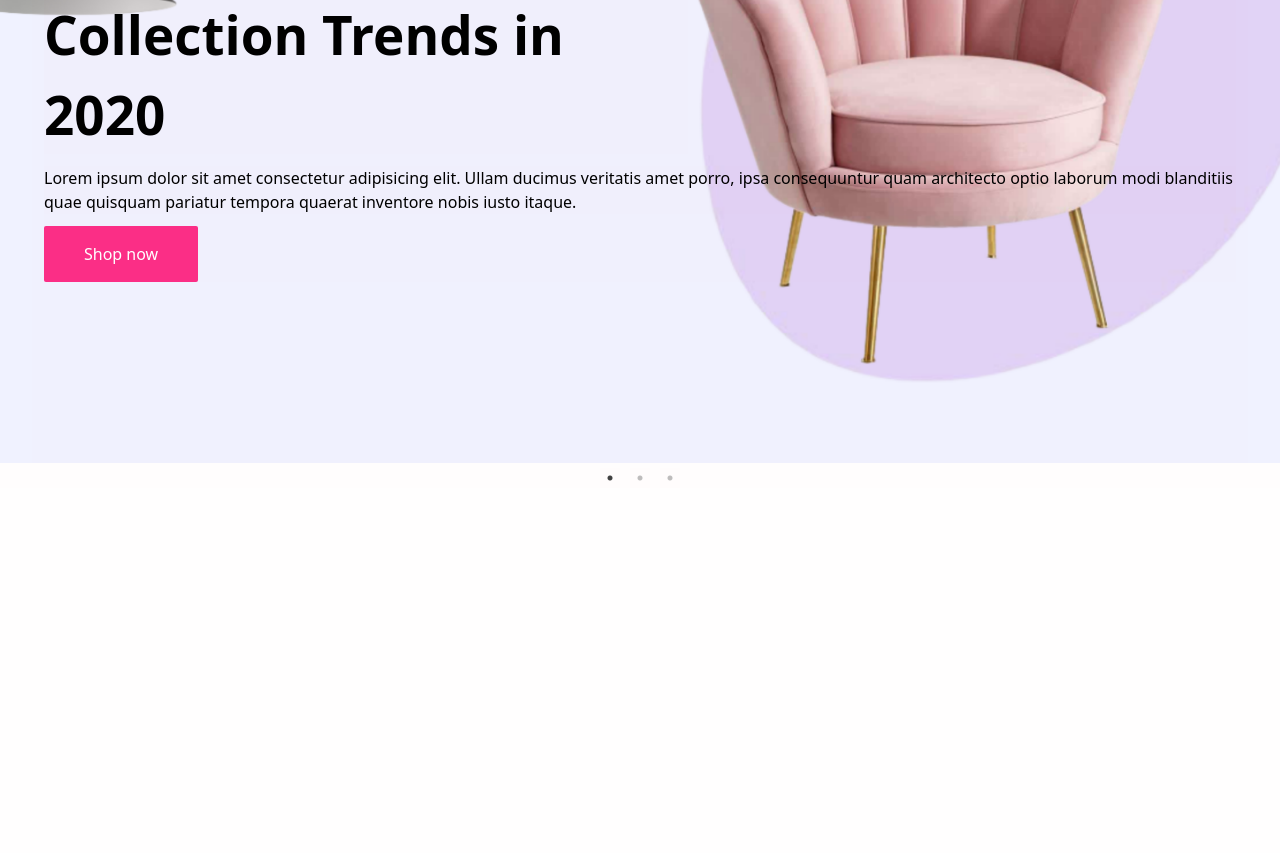
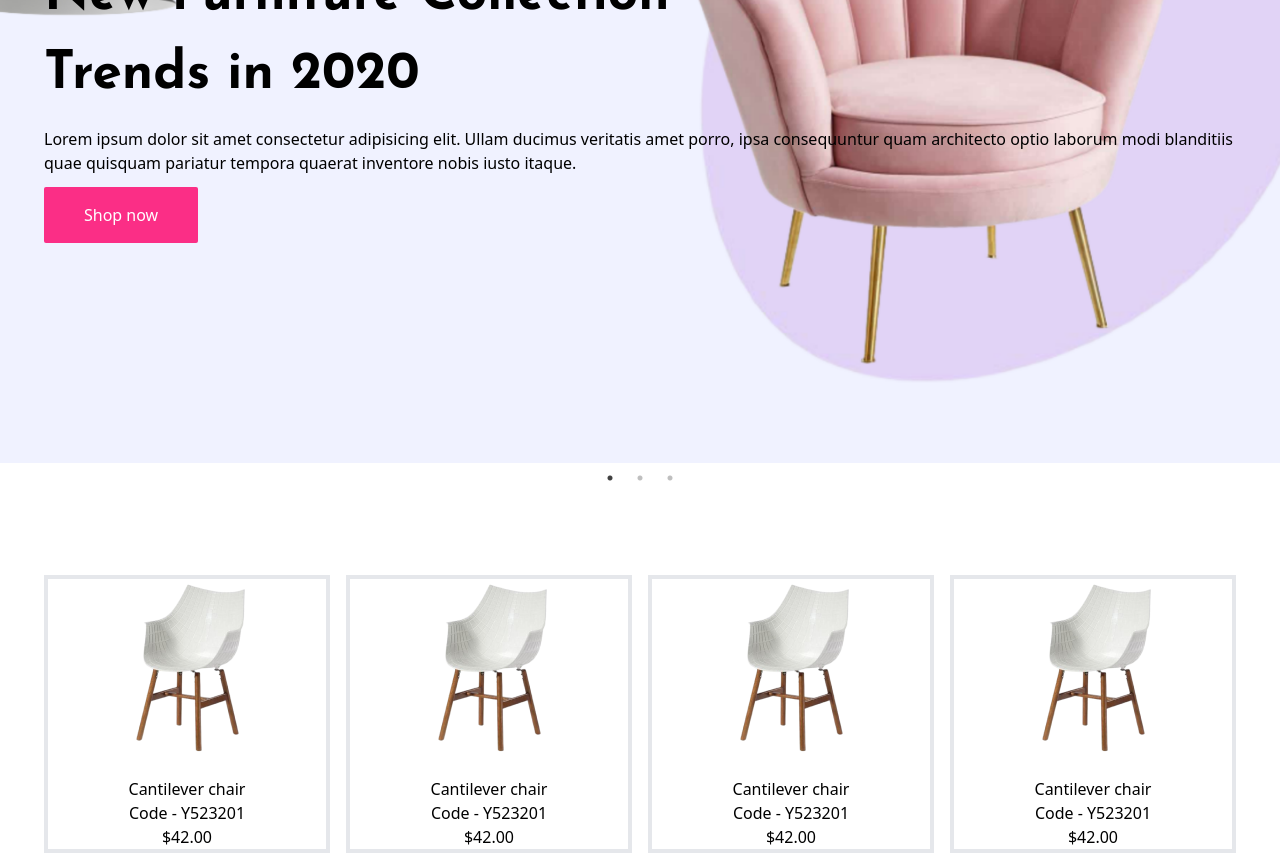
Before and after one commit to sagartmg2/sh-bh-ash-react, a React app in the folder ecommerce-client/: page / in a window 1280 px wide. Shown: the part 400-1253 px from the top of the page. Before the commit the page ends 888 px from the top, so only its background shows below. Built offline with nearby package versions, Linux system fonts and the light colour scheme; grey boxes are pictures that could not be loaded; the HTML template or start-up script is replaced by a standard one.

Commit message:
font and products

```diff
--- a/ecommerce-client/src/components/home/Banner.jsx
+++ b/ecommerce-client/src/components/home/Banner.jsx
@@ -81,7 +81,7 @@ export default function Banner() {
                 <div className="container flex h-full items-center">
                   <div className="">
                     <p className="font-bold text-secondary mb-3">{el.subTitle}</p>
-                    <h2 className="mb-3 text-[53px] font-bold max-w-[644px] tracking-[1.06px]]" >{el.title}</h2>
+                    <h2 className="font-joshephens mb-3 text-[53px] font-bold max-w-[644px] tracking-[1.06px]]" >{el.title}</h2>
                     <p className="mb-3">{el.description}</p>
                     <button type="button" className="btn">
                       Shop now
--- a/ecommerce-client/src/index.css
+++ b/ecommerce-client/src/index.css
@@ -1,6 +1,11 @@
+@import url('https://fonts.googleapis.com/css2?family=Josefin+Sans:wght@100;200;300;400;500;600;700&display=swap');
+
+
 @tailwind base;
 @tailwind components;
 @tailwind utilities;
+
+
 
 @layer components{
     .container{
@@ -29,5 +34,5 @@
     min-with:640px then .container max-width = 600px */
 
 *{
-    background-color: rgba(255,0,0,0.005);
+    /* background-color: rgba(255,0,0,0.005); */
 }
--- a/ecommerce-client/src/pages/Home.jsx
+++ b/ecommerce-client/src/pages/Home.jsx
@@ -4,6 +4,31 @@ export default function Home() {
   return (
     <>
       <Banner />
+      {/*
+        mobile 360 - 576/640 91px
+        landsapce - 576px 768px  109px
+        tabl - 768 mt-131
+        1024 mt-157px
+        1280 mt-189px
+        1536  mt- 226px
+      */}
+      <div className="flex">
+
+      <ul className="container mt-24 sm:mt-28 2xl:mt-[226px] grid gap-4 md:grid-cols-2 lg:grid-cols-3 xl:grid-cols-4 ">
+        {[1, 2, 3, 4].map((el) => {
+          return <li className="border border-4  group relative">
+            <span className="scale-0 group-hover:scale-100 absolute top-0 transition-all">icon</span>
+            <img src="/chair.png" className="mx-auto mb-[20px]" alt="" />
+            <div className="text-center group-hover:bg-primary group-hover:text-white">
+              <p>Cantilever chair</p>
+              <p>Code - Y523201</p>
+              <p>$42.00</p>
+            </div>
+          </li>;
+        })}
+      </ul>
+      </div>
+
     </>
   );
 }
--- a/ecommerce-client/tailwind.config.js
+++ b/ecommerce-client/tailwind.config.js
@@ -6,6 +6,10 @@ module.exports = {
   ],
   theme: {
     extend: {
+      fontFamily:{
+        // sans:["Josefin Sans"],
+        joshephens:["Josefin Sans"]
+      },
       // screens:{
       //   sm:"576px",
       //   "tab":"768px",
```
Also changed, not shown: ecommerce-client/public/chair.png (added).
